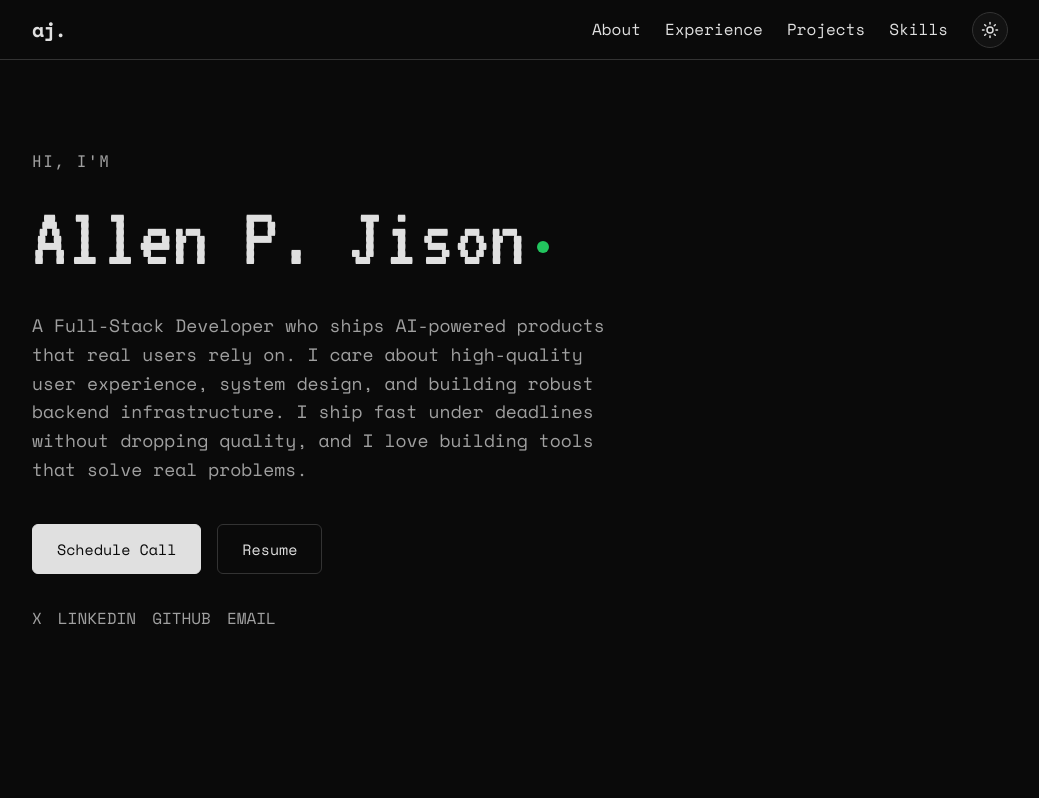
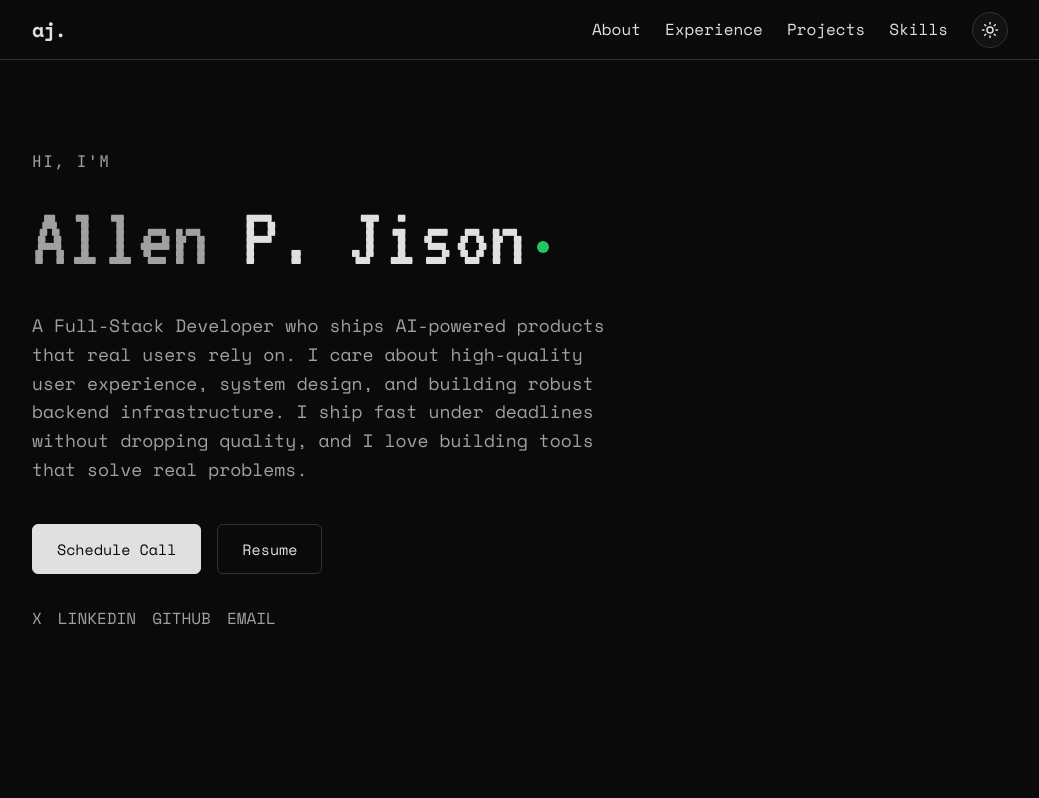
Before and after one commit to LyfSeeker/My-Portfolio, a React (Vite) app: page / in a window 1280 px wide. Shown: the top 798 px of the page, without its empty margins (120-1159 px from the left). Built offline with nearby package versions, Linux system fonts and the light colour scheme.

Commit message:
Make 'Allen' in hero title grey

```diff
--- a/src/App.jsx
+++ b/src/App.jsx
@@ -44,7 +44,7 @@ function App() {
           <div className="profile-hero">
             <div className="hero-content">
               <p className="hero-subtitle mono">Hi, I'm</p>
-              <h1 className="hero-title">Allen P. Jison<span className="status-dot" title="Available for work"></span></h1>
+              <h1 className="hero-title"><span style={{ color: 'var(--text-secondary)' }}>Allen</span> P. Jison<span className="status-dot" title="Available for work"></span></h1>
               <p className="hero-description">
                 A Full-Stack Developer who ships AI-powered products that real users rely on.
                 I care about high-quality user experience, system design, and building robust backend infrastructure.
```
